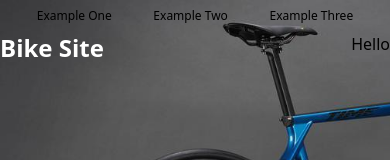
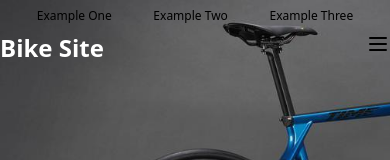
Before and after one commit to mostlyclicks/mostly-component-library, a React (Create React App) app: page / in a window 390 px wide. Shown: the top 160 px of the page. Built offline with nearby package versions, Linux system fonts and the light colour scheme.

Commit message:
add hamburger to MobileNav

```diff
--- a/src/Navs/MobileNav.js
+++ b/src/Navs/MobileNav.js
@@ -1,5 +1,7 @@
 import React from 'react'
 import { NavLink } from "react-router-dom"
+import Hamburger from '../UI/Hamburger'
+
 
 const MobileNav = (props) => {
 
@@ -7,7 +9,7 @@ const MobileNav = (props) => {
 
   return (
     <nav className="flex sm:hidden">
-      Hello
+      <Hamburger />
     </nav>
   )
 }
```
